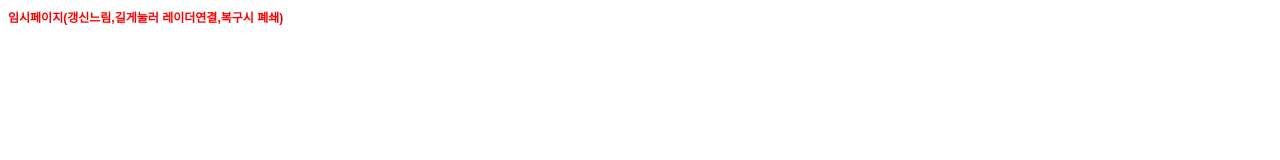
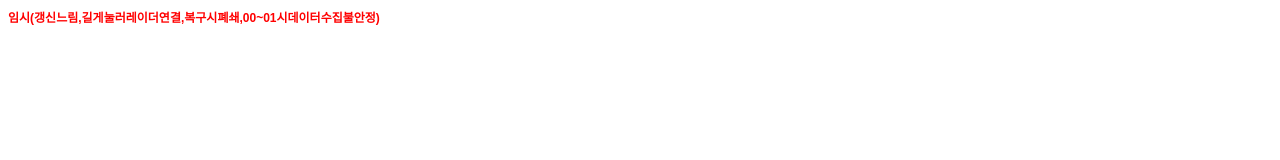
Before and after one commit to rebeans/ducktest, a plain HTML site: page index.html in a window 1280 px wide. Shown: the top 160 px of the page. Drawn offline with Linux system fonts and the light colour scheme; no server answers.

Commit message:
Update index.html

```diff
--- a/index.html
+++ b/index.html
@@ -9,7 +9,7 @@
 <body>
     <div id="flight-scroll-container">
         <div id="flight-info">
-            <span class="info">임시페이지(갱신느림,길게눌러 레이더연결,복구시 폐쇄)</span>
+            <span class="info">임시(갱신느림,길게눌러레이더연결,복구시폐쇄,00~01시데이터수집불안정)</span>
         </div>
     </div>
 
```
